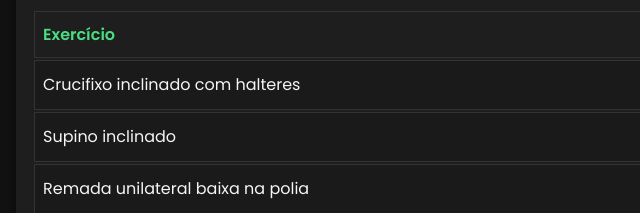
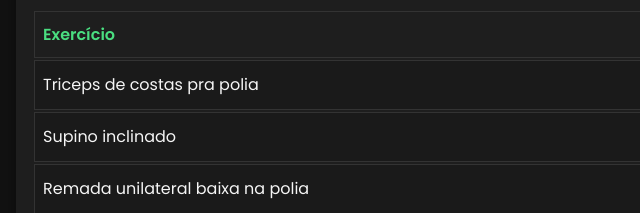
Before and after one commit to gabrielfontesdesousa/MyTrainingSite, a plain HTML site: page index.html in a window 1280 px wide. Shown: the part 574-787 px from the top of the page, 0-640 px from the left. Drawn offline with Linux system fonts and the light colour scheme.

Commit message:
Mudando exercicios

```diff
--- a/index.html
+++ b/index.html
@@ -96,7 +96,7 @@
           <th>🎥 Tutorial</th>
         </tr>
         <tr>
-          <td>Crucifixo inclinado com halteres</td>
+          <td>Triceps de costas pra polia</td>
           <td>2</td>
           <td>5-9</td>
           <td>120s</td>
```
